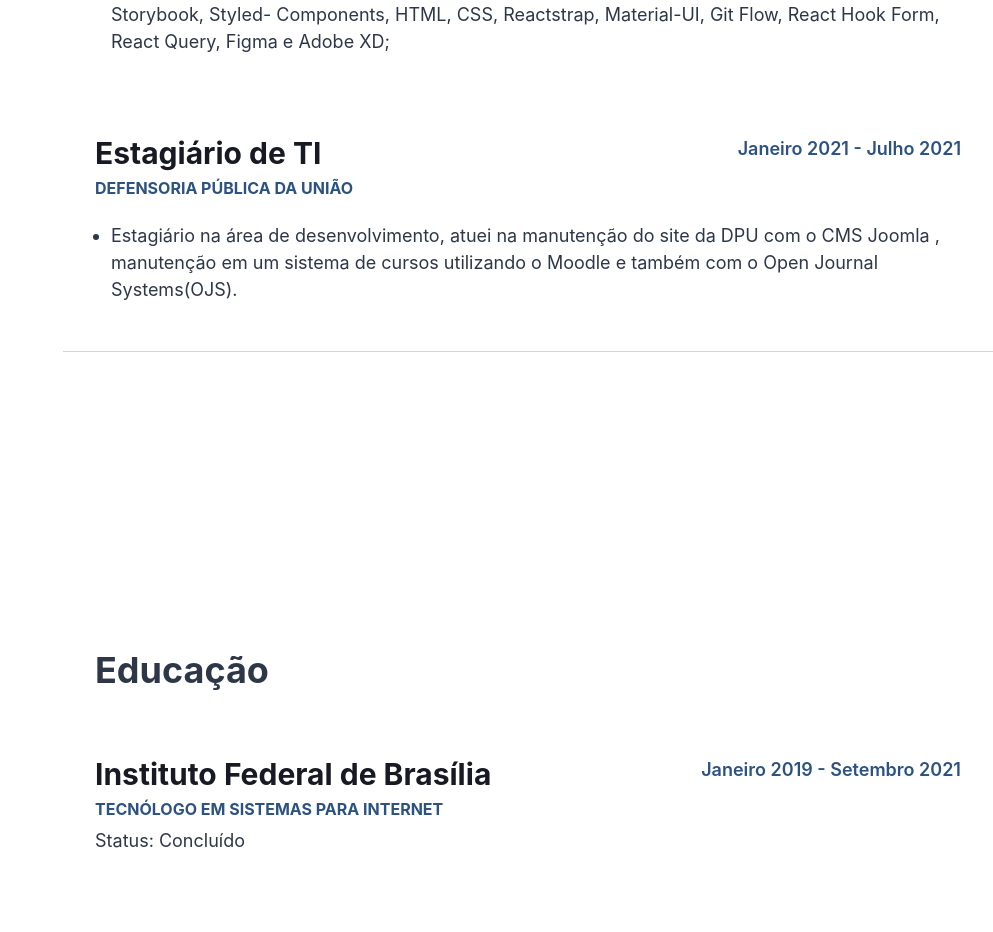
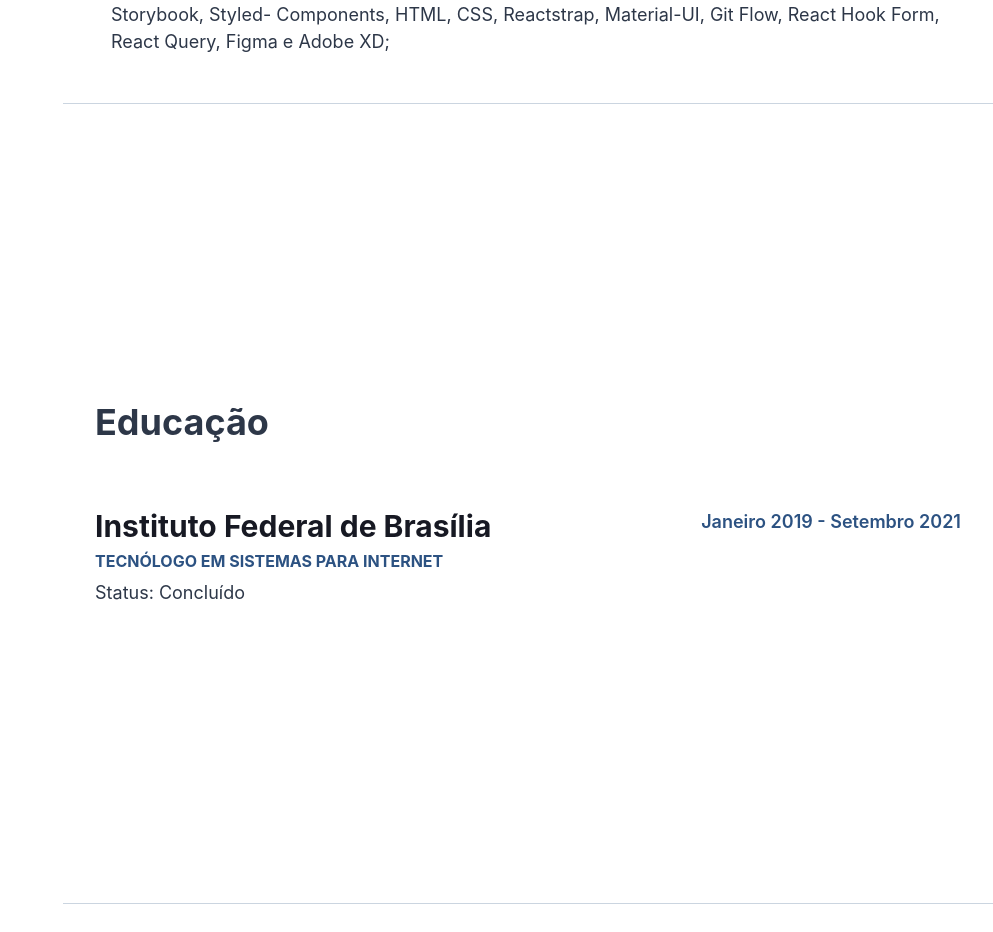
Before and after one commit to pedromiiguel/next-styled-eslint-boilerplate, a Next.js app: page / in a window 1280 px wide. Shown: the part 2102-3034 px from the top of the page, without its empty margins (287-1280 px from the left). Built offline with nearby package versions, Linux system fonts and the light colour scheme.

Commit message:
fix: experience screen

```diff
--- a/src/components/Sections/Experience/data.ts
+++ b/src/components/Sections/Experience/data.ts
@@ -53,13 +53,5 @@ export const experiences: Experience[] = [
     <li>Tecnologias utilizadas: ReactJs, React Native, Expo, NextJs, ChakraUi, TypeScript, Git, Sass, Storybook, Styled-
     Components, HTML, CSS, Reactstrap, Material-UI, Git Flow, React Hook Form, React Query, Figma e Adobe XD;</li>
     </ul>`
-  },
-  {
-    title: 'Estagiário de TI',
-    subtitle: 'Defensoria Pública da União',
-    date: 'Janeiro 2021 - Julho 2021',
-    description: `<ul>
-    <li>Estagiário na área de desenvolvimento, atuei na manutenção do site da DPU com o CMS Joomla , manutenção em um sistema de cursos utilizando o Moodle e também com o Open Journal Systems(OJS).</li>
-    </ul>`
   }
 ];
--- a/src/components/Sections/Experience/index.tsx
+++ b/src/components/Sections/Experience/index.tsx
@@ -27,7 +27,7 @@ const Experience = () => {
     <motion.div
       initial="offscreen"
       whileInView="onscreen"
-      viewport={{ once: true, amount: 0.8 }}
+      // viewport={{ once: true, amount: 0.8 }}
     >
       <motion.div variants={cardVariants}>
         <MotionContainer gap={10} id="experience">
```
